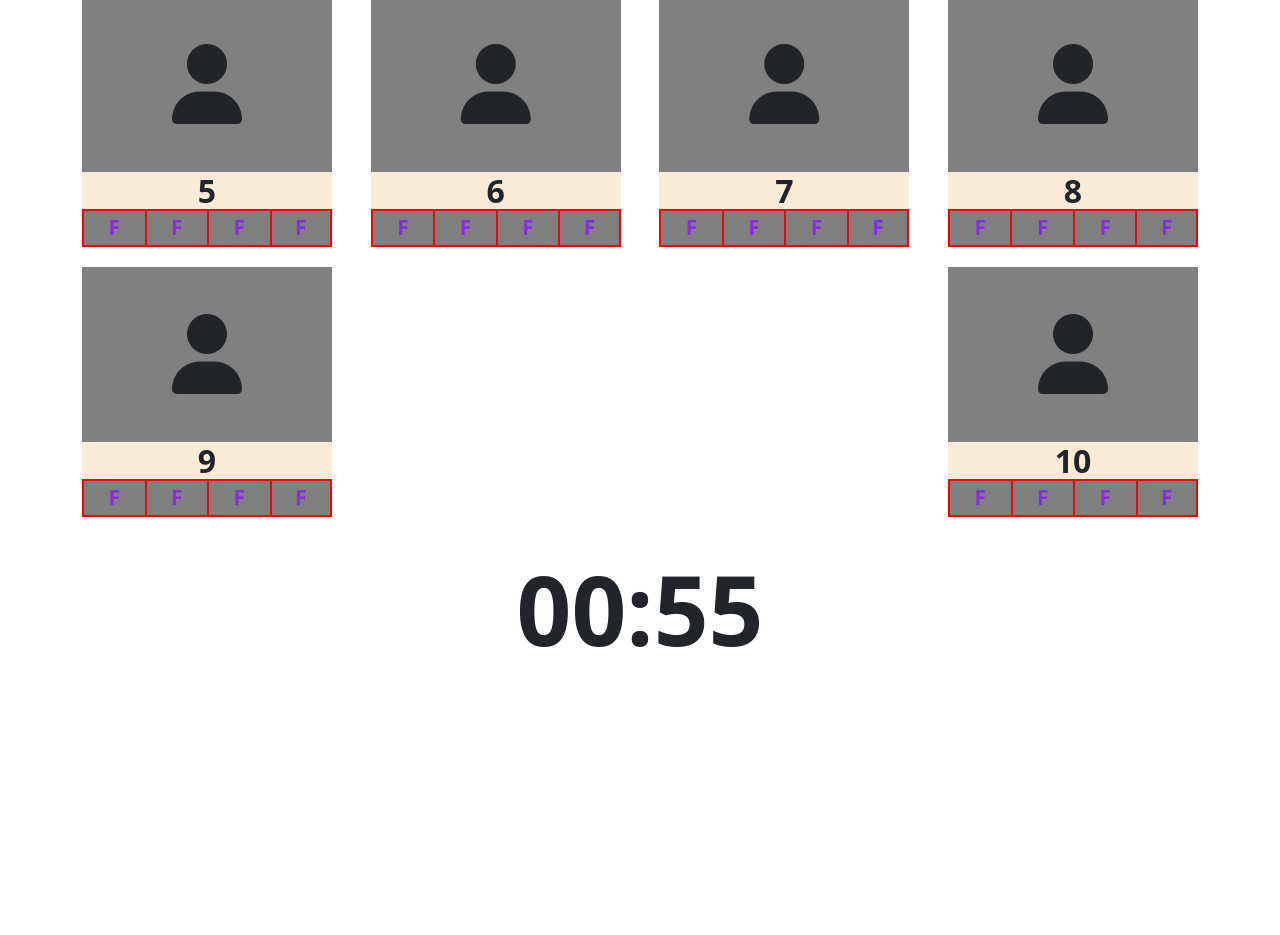
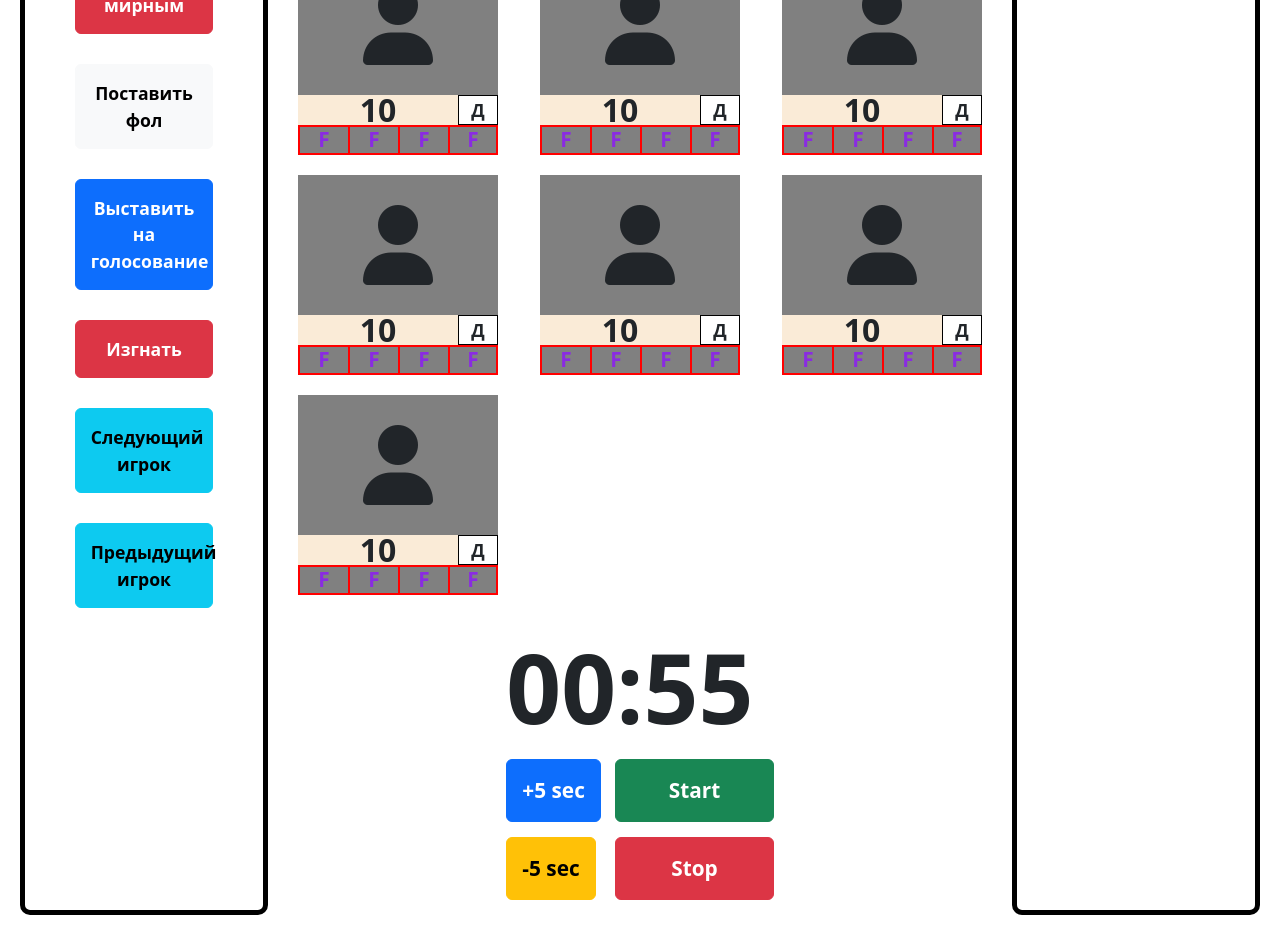
Before and after one commit to Dreyclin/mafia-nuzp, a React (Create React App) app: page /admin in a window 1280 px wide. Shown: the part 440-1375 px from the top of the page. Before the commit the page ends 1141 px from the top, so only its background shows below. Built offline with nearby package versions, Linux system fonts and the light colour scheme.

Commit message:
Add: admin panel

```diff
--- a/package.json
+++ b/package.json
@@ -10,6 +10,7 @@
     "react": "^18.3.1",
     "react-dom": "^18.3.1",
     "react-redux": "^9.1.1",
+    "react-router-dom": "^6.23.0",
     "react-scripts": "5.0.1",
     "web-vitals": "^2.1.4"
   },
--- a/public/styles.css
+++ b/public/styles.css
@@ -1,3 +1,6 @@
+body {
+}
+
 .user-panel {
     text-align: center;
     padding: 20px 0;
@@ -43,6 +46,21 @@
     font-size: 2rem;
 }
 
+.player-number-container .role {
+    background-color: #fff;
+    height: 100%;
+    width: 20%;
+    border: 1px solid #000;
+    display: flex;
+    justify-content: center;
+    align-items: center;
+    margin-left: auto;
+}
+
+.role span {
+    font-size: 1.1rem;
+}
+
 .player-fouls-container {
     display: flex;
     justify-content: space-around;
@@ -70,3 +88,79 @@
     font-weight: 900;
     font-size: 6rem;
 }
+
+.admin-panel {
+    padding: 20px;
+    display: flex;
+    justify-content: space-around;
+}
+
+.admin-panel .middle-panel {
+    display: flex;
+    justify-content: center;
+    align-items: center;
+    flex-direction: column;
+}
+
+.middle-panel h1 {
+    font-weight: 900;
+    font-size: 4rem;
+}
+
+.admin-panel .player-number-container .player-number {
+    margin-left: auto;
+}
+
+.admin-panel .players-container .player {
+    width: 200px;
+    height: 200px;
+}
+
+.admin-panel .control-panel {
+    min-width: 20%;
+    padding: 20px;
+    border: 5px solid #000;
+    min-height: 90vh;
+    max-height: 100%;
+    border-radius: 10px;
+    margin: 0 30px 0 0;
+}
+
+.admin-panel .control-panel button{
+    display: block;
+    width: 70%;
+    margin: 0 auto 30px;
+    padding: 15px;
+    font-weight: 800;
+    font-size: 1.1rem;
+}
+
+.admin-panel .voting-panel {
+    min-width: 20%;
+    padding: 20px;
+    border: 5px solid #000;
+    min-height: 90vh;
+    max-height: 100%;
+    border-radius: 10px;
+    margin: 0 0 0 30px;
+}
+
+.admin-panel .timer-controls-container {
+    display: flex;
+}
+
+.admin-panel .timer-controls-container button {
+    padding: 15px;
+    margin: 0 0 15px 0;
+    font-weight: 600;
+    font-size: 1.3rem;
+}
+
+.admin-panel .timer-controls-time {
+    display: flex;
+    flex-direction: column;
+}
+
+.admin-panel .timer-controls-time {
+    width: 100%;
+}
--- a/src/App.js
+++ b/src/App.js
@@ -1,10 +1,16 @@
+import AdminPanel from "./components/AdminPanel";
 import UserPanel from "./components/UserPanel";
-
+import { BrowserRouter as Router, Routes, Route } from "react-router-dom";
 
 function App() {
   return (
     <div className="App">
-      <UserPanel />
+      <Router>
+        <Routes>
+          <Route path="/" element={<UserPanel />}></Route>
+          <Route path="/admin" element={<AdminPanel />}></Route>
+        </Routes>
+      </Router>
     </div>
   );
 }
--- /dev/null
+++ b/src/components/AdminPanel.jsx
@@ -0,0 +1,55 @@
+import React from "react";
+import Player from "./Player";
+import Role from "./Role";
+import Timer from "./Timer";
+
+export default function AdminPanel(props) {
+    return (
+        <div className="admin-panel">
+            <div className="control-panel">
+                <button className="btn btn-dark">Сделать доном</button>
+                <button className="btn btn-secondary">Сделать мафией</button>
+                <button className="btn btn-warning">Сделать шерифом</button>
+                <button className="btn btn-danger">Сделать мирным</button>
+                <button className="btn btn-light">Поставить фол</button>
+                <button className="btn btn-primary">Выставить на голосование</button>
+                <button className="btn btn-danger">Изгнать</button>
+                <button className="btn btn-info">Следующий игрок</button>
+                <button className="btn btn-info">Предыдущий игрок</button>
+            </div>
+            <div className="middle-panel">
+                <div className="chosen-player-container">
+                    <h1>Player 1</h1>
+                </div>
+                <div className="players-container">
+                    <Player number={10} role={<Role role={"Д"} />} />
+                    <Player number={10} role={<Role role={"Д"} />} />
+                    <Player number={10} role={<Role role={"Д"} />} />
+                    <Player number={10} role={<Role role={"Д"} />} />
+                    <Player number={10} role={<Role role={"Д"} />} />
+                    <Player number={10} role={<Role role={"Д"} />} />
+                    <Player number={10} role={<Role role={"Д"} />} />
+                    <Player number={10} role={<Role role={"Д"} />} />
+                    <Player number={10} role={<Role role={"Д"} />} />
+                    <Player number={10} role={<Role role={"Д"} />} />
+                </div>
+                <div className="timer-container">
+                    <Timer />
+                    <div className="timer-controls-container">
+                        <div className="timer-controls-duration">
+                            <button className="btn btn-primary">+5 sec</button>
+                            <button className="btn btn-warning">-5 sec</button>
+                        </div>
+                        <div className="timer-controls-time">
+                            <button className="btn btn-success">Start</button>
+                            <button className="btn btn-danger">Stop</button>
+                        </div>
+                    </div>
+                </div>
+            </div>
+            <div className="voting-panel">
+
+            </div>
+        </div>
+    )
+}
--- a/src/components/Player.jsx
+++ b/src/components/Player.jsx
@@ -8,6 +8,7 @@ export default function Player(props) {
             </div>
             <div className="player-number-container">
                 <span className="player-number">{props.number}</span>
+                {props.role}
             </div>
             <div className="player-fouls-container">
                 <div className="foul">F</div>
--- /dev/null
+++ b/src/components/Role.jsx
@@ -0,0 +1,9 @@
+import React from "react";
+
+export default function Role(props) {
+    return (
+        <div className="role">
+            <span>{props.role}</span>
+        </div>
+    )
+}
```
Also changed, not shown: 1 other file (tests, documents, lock files or other folders).
